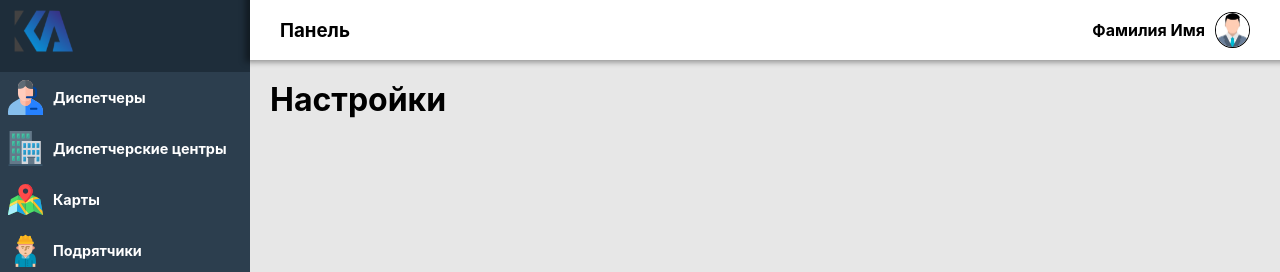
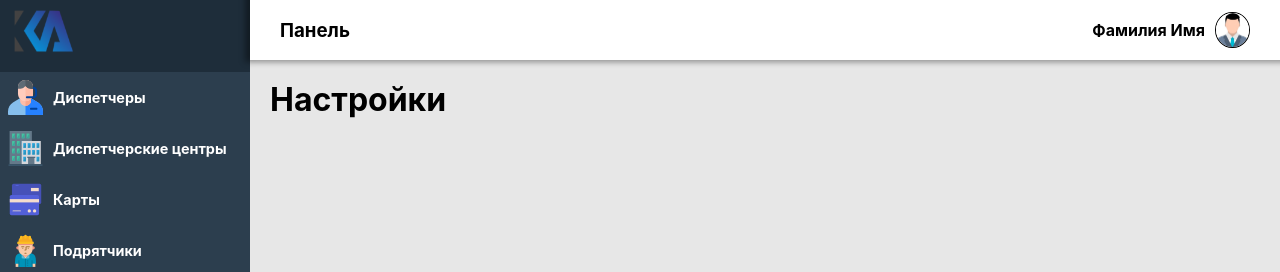
Before and after one commit to AmanatM/kadet, a React (Create React App) app: page /panel/settings in a window 1280 px wide. Shown: the top 272 px of the page. Built offline with nearby package versions, Linux system fonts and the light colour scheme.

Commit message:
Maps icon change to cards icon

```diff
--- a/src/components/MainFrame/MainFrame.js
+++ b/src/components/MainFrame/MainFrame.js
@@ -42,7 +42,7 @@ const routes = [
         component: <DemoPage name={'Дилерские центры'}/>,
     },
     {
-        path: '/panel/maps',
+        path: '/panel/cards',
         component: <DemoPage name={'Карты'}/>
     },
     {
--- a/src/components/SideNav/SideNav.js
+++ b/src/components/SideNav/SideNav.js
@@ -6,7 +6,7 @@ import logoIcon from '../../assets/imgs/logo.svg'
 
 import dipatchers from './icons/dispatchers.svg'
 import dealer_centers from './icons/dealer_centers.svg'
-import maps from './icons/maps.svg'
+import cards from './icons/cards.svg'
 import contractors from './icons/contractors.svg'
 import orders from './icons/orders.svg'
 import reviews from './icons/reviews.svg'
@@ -117,7 +117,7 @@ const SideNav = () => {
             <ul>
                 <li><NavLink to='/panel/dispatchers'><img alt='Диспетчеры' src={dipatchers}/>Диспетчеры</NavLink></li>
                 <li><NavLink to='/panel/dealer_centers'><img alt='Диспетчерские центры' src={dealer_centers}/>Диспетчерские центры</NavLink></li>
-                <li><NavLink to='/panel/maps'><img alt='Карты' src={maps}/>Карты</NavLink></li>
+                <li><NavLink to='/panel/cards'><img alt='Карты' src={cards}/>Карты</NavLink></li>
                 <li><NavLink to='/panel/contractors'><img alt='Подрятчики' src={contractors}/>Подрятчики</NavLink></li>
                 <li><NavLink to='/panel/orders'><img alt='Заказы' src={orders}/>Заказы</NavLink></li>
                 <li><NavLink to='/panel/reviews'><img alt='Отзывы' src={reviews}/>Отзывы</NavLink></li>
```
Also changed, not shown: src/components/SideNav/icons/cards.svg (added), src/components/SideNav/icons/maps.svg (deleted).
